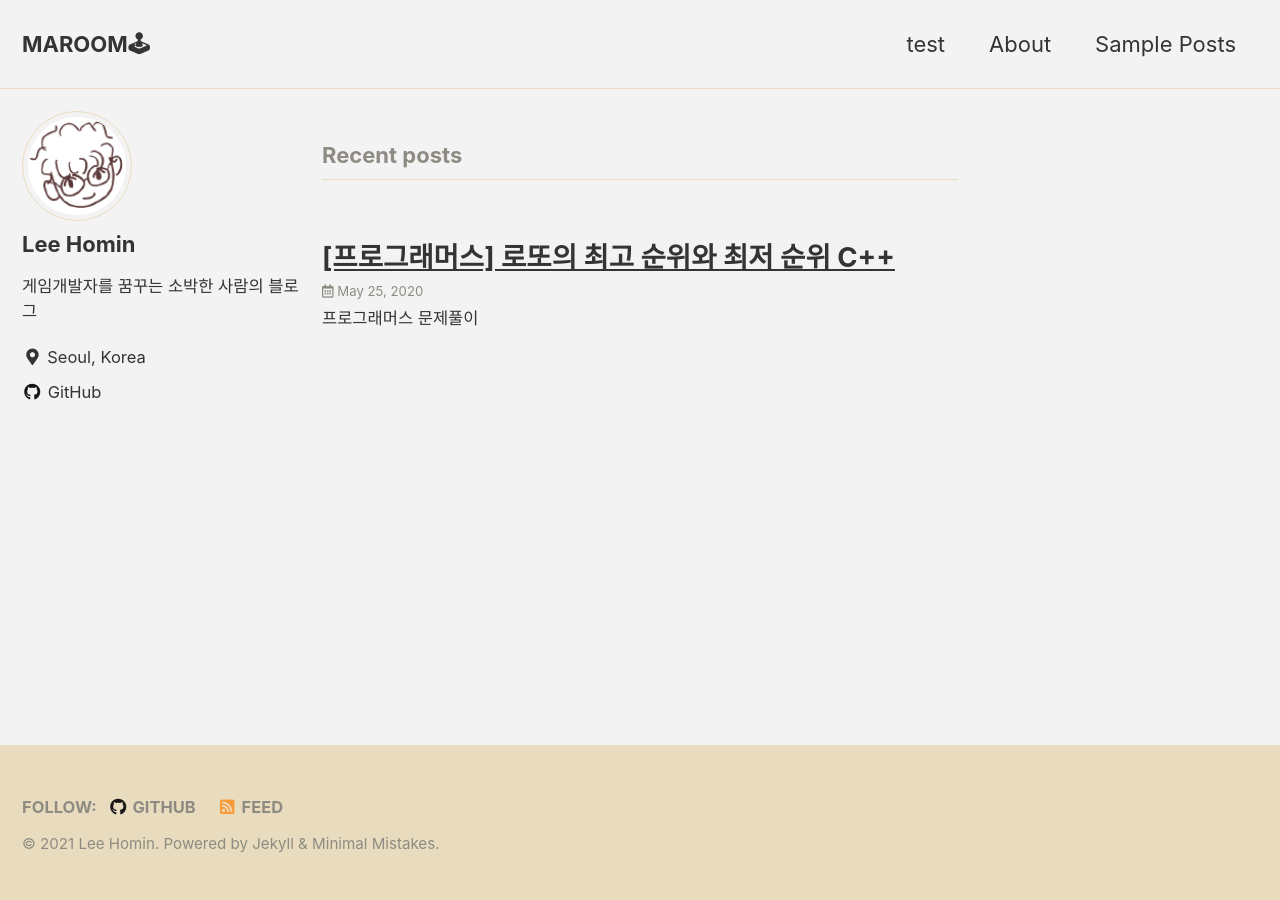
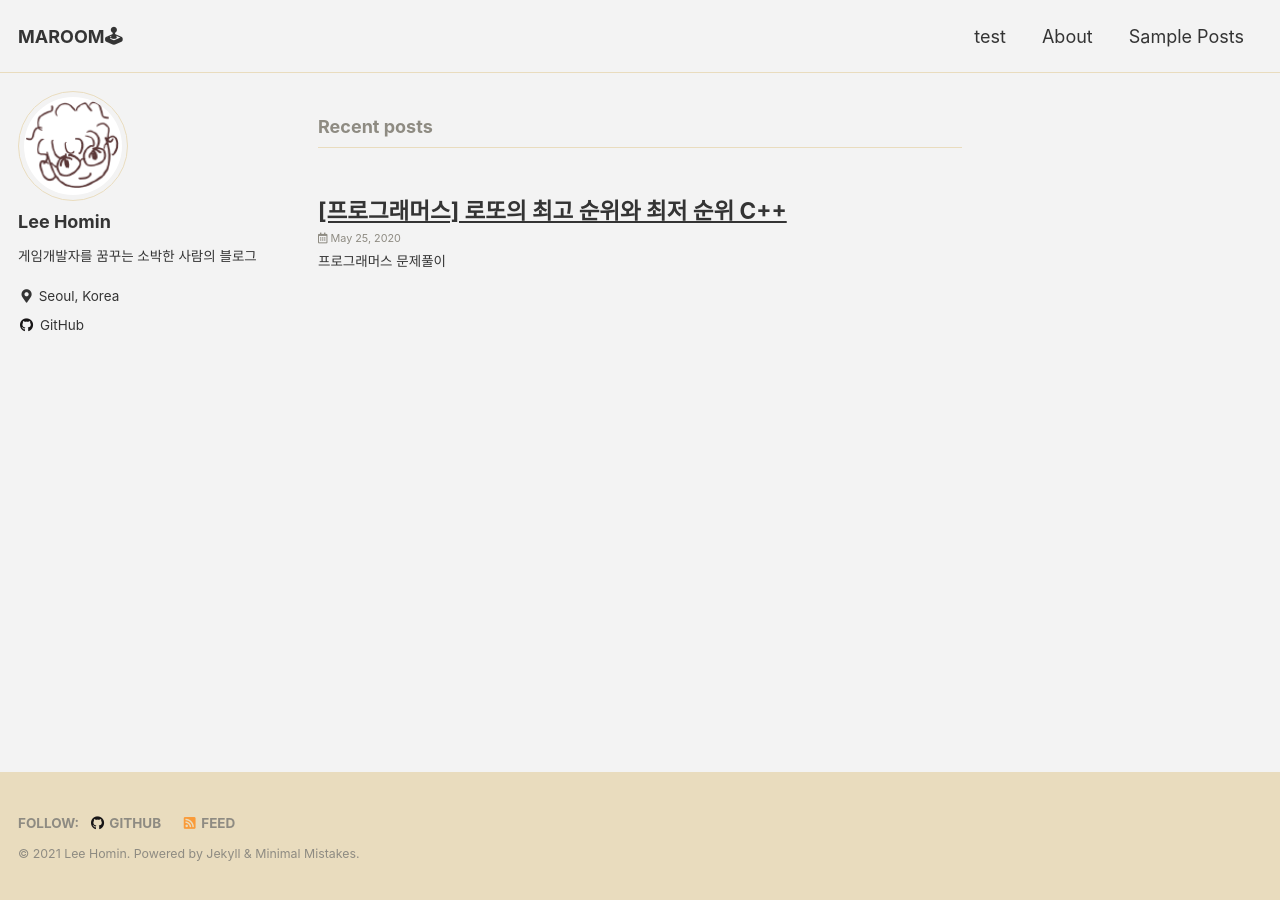
Before and after one commit to Squidward79/Squidward79.github.io, a Jekyll site: the page built from index.html, in a window 1280 px wide. Built offline with Jekyll 4.4.1, drawn with Linux system fonts in a browser that asks for light colours; cached includes are drawn as plain includes; the list of posts is cut into pages by our own code.

Commit message:
reset - 폰트사이즈 변경

```diff
--- a/_sass/minimal-mistakes/_reset.scss
+++ b/_sass/minimal-mistakes/_reset.scss
@@ -11,15 +11,15 @@ html {
   font-size: 16px;
 
   @include breakpoint($medium) {
+    font-size: 15px;
+  }
+
+  @include breakpoint($large) {
     font-size: 18px;
   }
 
-  @include breakpoint($large) {
-    font-size: 20px;
-  }
-
   @include breakpoint($x-large) {
-    font-size: 22px;
+    font-size: 18px;
   }
 
   -webkit-text-size-adjust: 100%;
```
